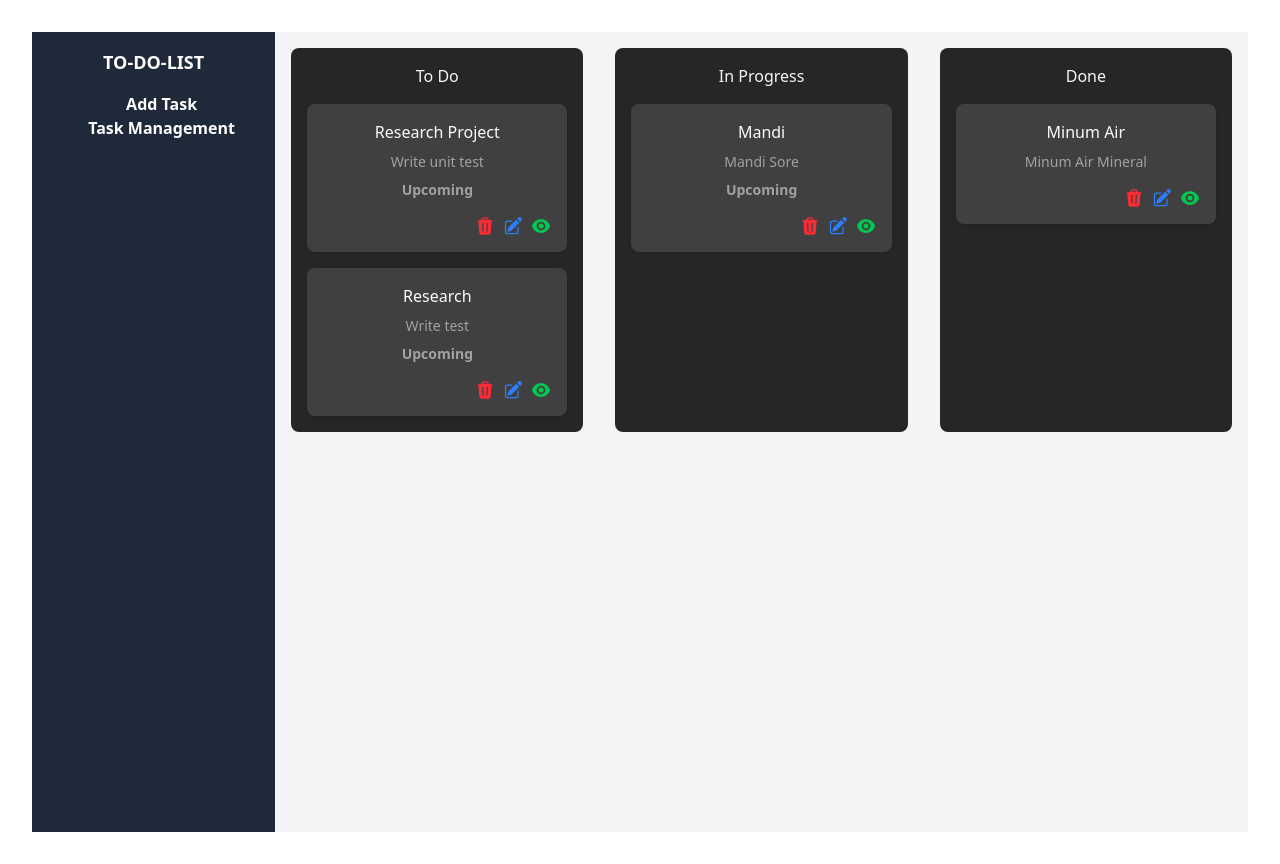
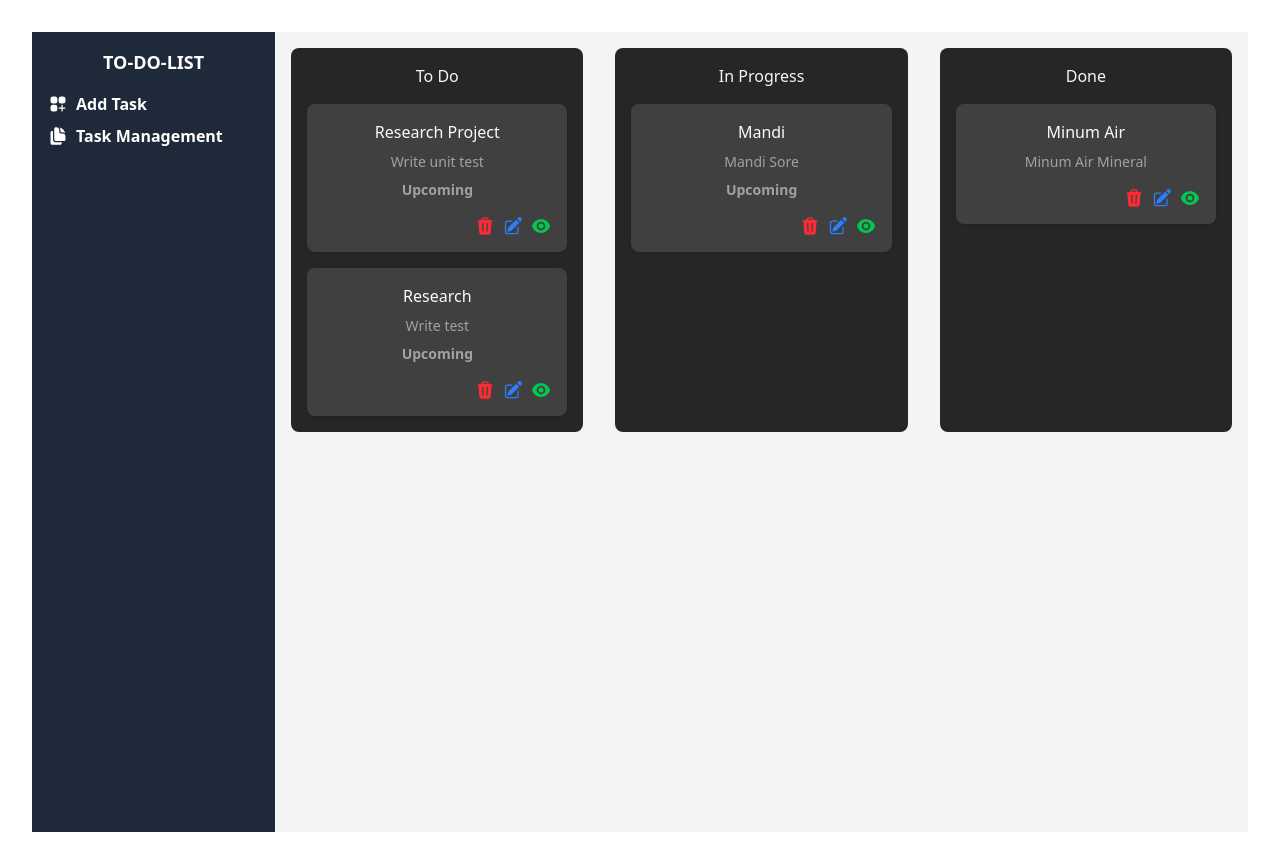
Before and after one commit to viradm334/react-kanban-board, a React (Vite) app: page /tasks in a window 1280 px wide. Built offline with nearby package versions, Linux system fonts and the light colour scheme.

Commit message:
add icon to sidebar

```diff
--- a/src/components/Sidebar.tsx
+++ b/src/components/Sidebar.tsx
@@ -1,11 +1,18 @@
 import type { FC } from "react";
 import { Link } from "react-router-dom";
+import { SquaresPlusIcon, DocumentDuplicateIcon } from "@heroicons/react/24/solid";
 
 const Sidebar : FC = () => {
-    return(<div className="w-1/5 bg-gray-800 p-4 flex flex-col">
-        <h2 className="text-lg font-bold text-white mb-4">TO-DO-LIST</h2>
-        <Link to="/" className="ml-4 text-white font-bold block">Add Task</Link>
-        <Link to="/tasks" className="ml-4 text-white font-bold block">Task Management</Link>
+    return(<div className="w-1/5 bg-gray-800 p-4 flex flex-col items-start">
+        <h2 className="text-lg font-bold text-white mb-4 text-center w-full">TO-DO-LIST</h2>
+        <Link to="/" className="text-white font-bold flex items-center gap-2 mb-2">
+        <SquaresPlusIcon className="size-5"/>
+        Add Task
+        </Link>
+        <Link to="/tasks" className="text-white font-bold flex items-center gap-2">
+        <DocumentDuplicateIcon className="size-5"/>
+        Task Management
+        </Link>
       </div>)
 }
 
```
